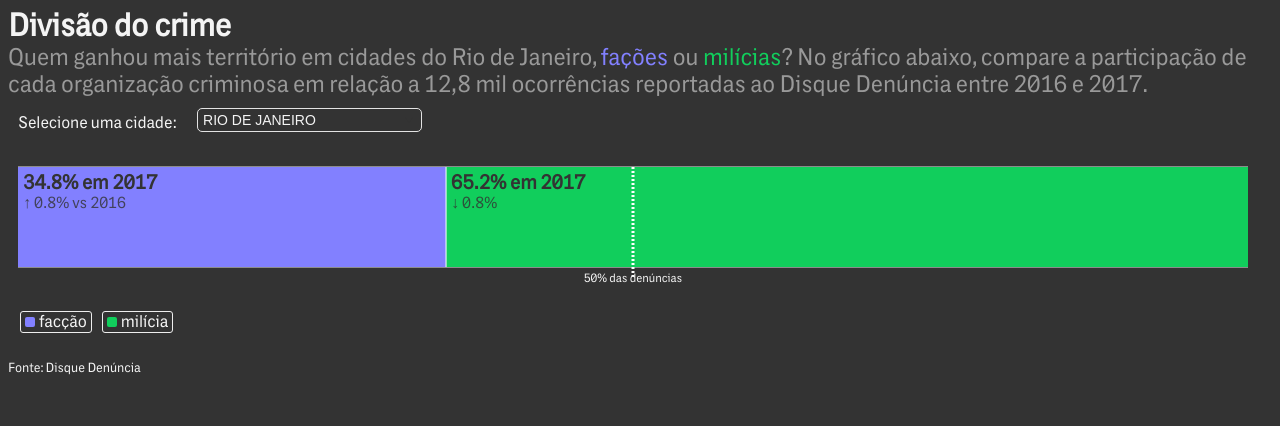
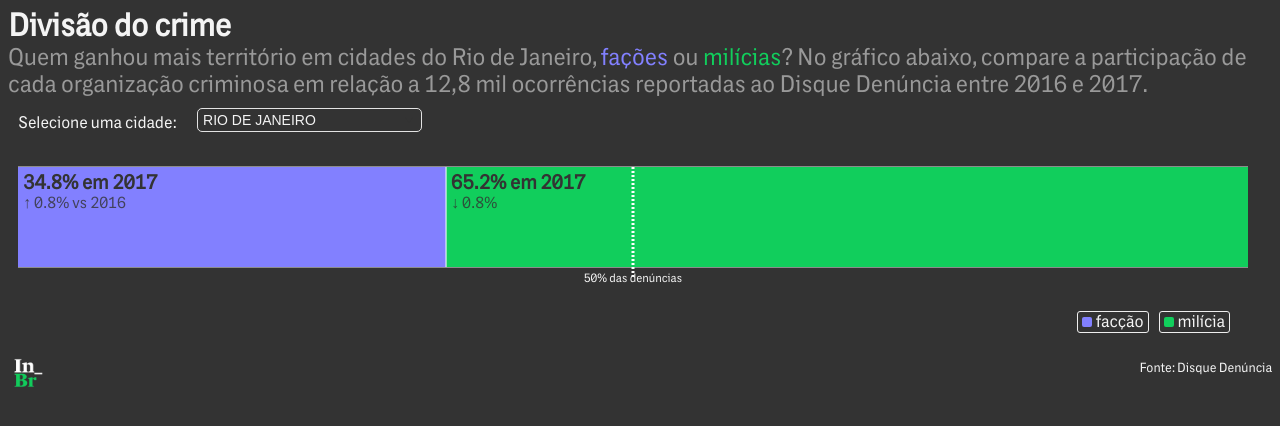
Before and after one commit to sergiospagnuolo/intercept-volt, a plain HTML site: page treemap/index.html in a window 1280 px wide. Drawn offline with Linux system fonts and the light colour scheme; a script that the page names is missing.

Commit message:
add logo do intercept em treemap

```diff
--- a/treemap/index.html
+++ b/treemap/index.html
@@ -17,7 +17,8 @@
 <h1>Divisão do crime</h1>
 <h2>Quem ganhou mais território em cidades do Rio de Janeiro, <span style="color:#8280FF">fações</span> ou <span style="color:#11CE5C">milícias</span>? No gráfico abaixo, compare a participação de cada organização criminosa em relação a 12,8 mil ocorrências reportadas ao Disque Denúncia entre 2016 e 2017.</h2>
 <div id="wrapper"> </div>
-<h5>Fonte: Disque Denúncia</h5>
+<img src='logoclear.png' style='float:left; margin-top: 15px' width='40px' />
+<h5 style="float:right">Fonte: Disque Denúncia</h5>
 
 
 	<script>
--- a/treemap/style.css
+++ b/treemap/style.css
@@ -103,7 +103,7 @@ h5{
   margin-left: -3px;
   margin-right: -3px;
   text-align: right;
-  float: left
+  float: right
 }
 
 #legend .legend_labels {
```
Also changed, not shown: treemap/logoclear.png (added).
